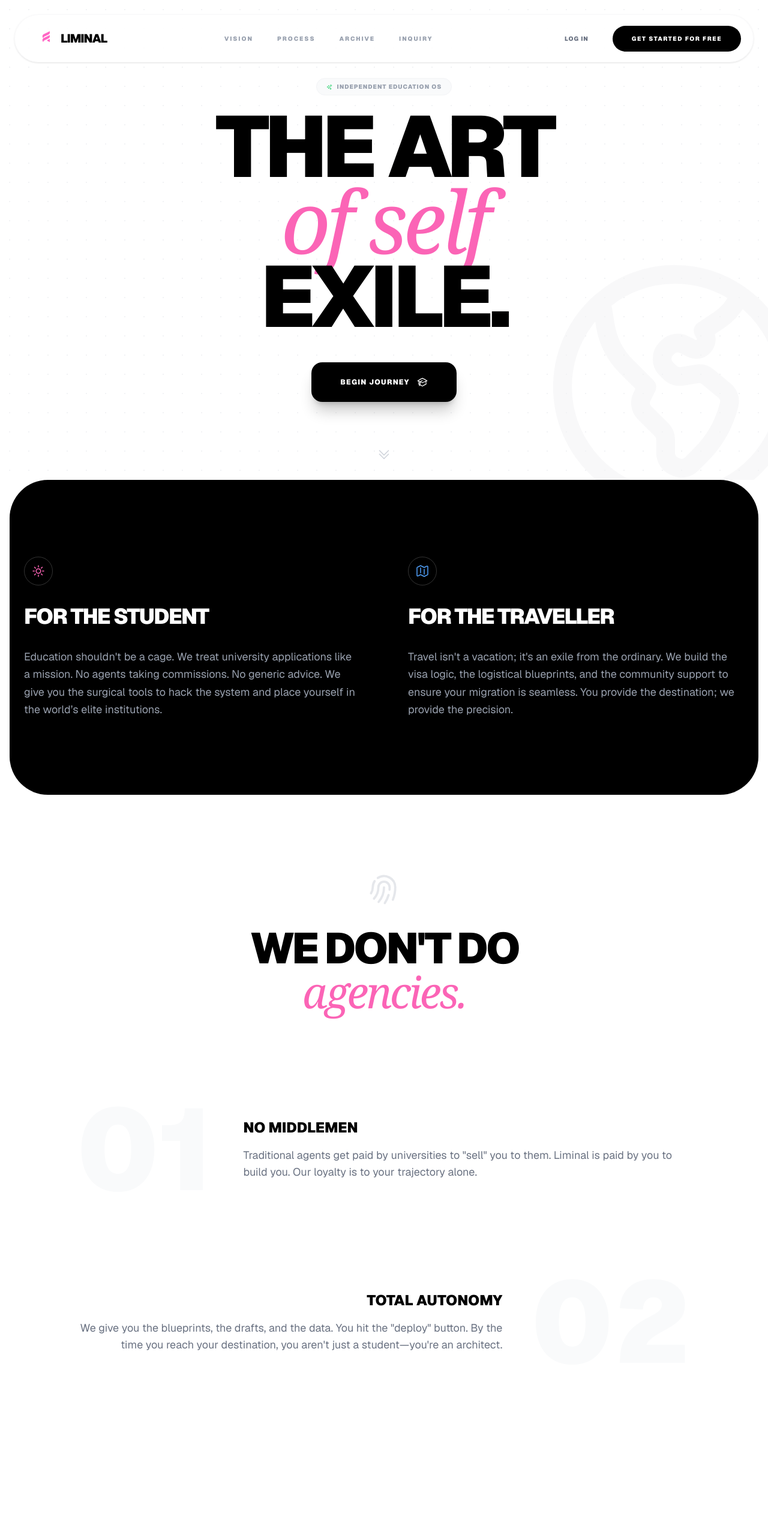
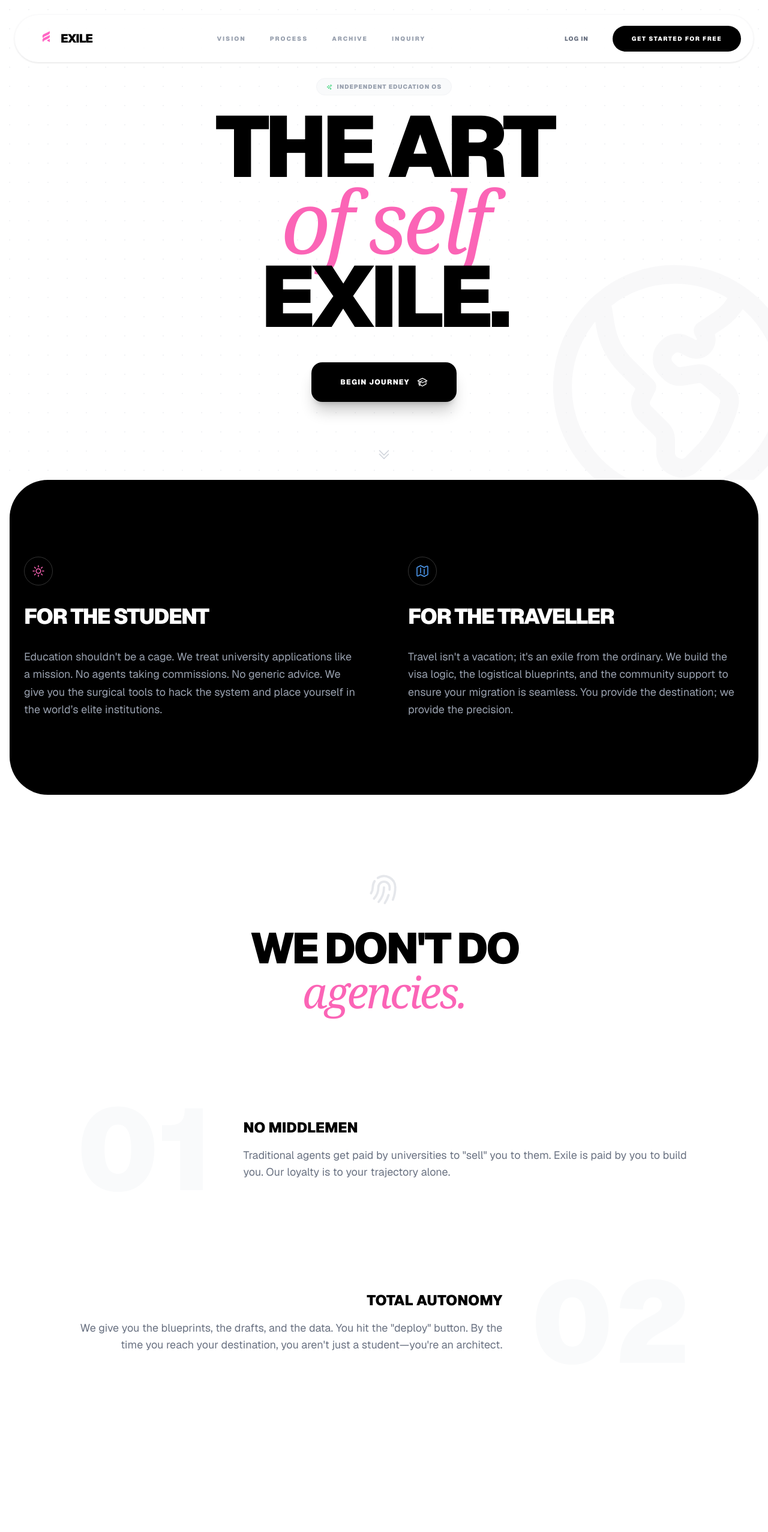
Before and after one commit to Yudeat/Liminal, a Next.js app: page / in a window 1280 px wide. Shown: the top 2554 px of the page at 60% size. Built offline with nearby package versions, Linux system fonts and the light colour scheme; what lightswind would draw is missing.

Commit message:
Fixed name and final it

```diff
--- a/app/Authentication/page.tsx
+++ b/app/Authentication/page.tsx
@@ -102,7 +102,7 @@ export default function LiminalAuth() {
                 value={form.email}
                 onChange={(e) => setForm({...form, email: e.target.value})}
                 className="w-full px-6 py-4 bg-gray-50/50 border border-gray-100 rounded-full text-sm outline-none focus:border-pink-200 focus:bg-white transition-all"
-                placeholder="identity@liminal.com"
+                placeholder="identity@exile.com"
               />
             </div>
 
--- a/app/FAQ.tsx
+++ b/app/FAQ.tsx
@@ -6,24 +6,24 @@ import { HiPlus, HiOutlineArrowLongRight, HiMinus, HiOutlineSparkles } from "rea
 
 const faqs = [
   {
-    question: "What exactly is Liminal?",
-    answer: "Liminal is an end-to-end roadmap for studying abroad. We aren't a traditional agency that takes over your application; we are a digital guide that provides the tools, data, and step-by-step instructions so you can successfully navigate the process yourself."
+    question: "What exactly is Exile?",
+    answer: "Exile is an end-to-end roadmap for studying abroad. We aren't a traditional agency that takes over your application; we are a digital guide that provides the tools, data, and step-by-step instructions so you can successfully navigate the process yourself."
   },
   {
     question: "Can I really handle the application without an agent?",
-    answer: "Absolutely. Most agents use the same public information we’ve digitized. Liminal breaks down complex tasks—like SOP writing, visa filing, and university shortlisting—into manageable daily steps tailored to your specific profile."
+    answer: "Absolutely. Most agents use the same public information we’ve digitized. Exile breaks down complex tasks—like SOP writing, visa filing, and university shortlisting—into manageable daily steps tailored to your specific profile."
   },
   {
     question: "How does the 'Step-by-Step' guidance work?",
-    answer: "Once you check your eligibility, Liminal generates a custom timeline. From 'Day 1: Document Checklist' to 'Day 45: Visa Interview Prep,' we provide templates, tutorials, and AI reviews for every single milestone."
+    answer: "Once you check your eligibility, Exile generates a custom timeline. From 'Day 1: Document Checklist' to 'Day 45: Visa Interview Prep,' we provide templates, tutorials, and AI reviews for every single milestone."
   },
   {
-    question: "Does Liminal help with the Visa process?",
+    question: "Does Exile help with the Visa process?",
     answer: "Yes. We guide you through the financial documentation requirements and provide a 'DIY Visa Kit' that explains exactly how to book your appointment and what to say during your interview."
   },
   {
     question: "What if I get stuck while doing it myself?",
-    answer: "While Liminal is designed for self-sufficiency, you're never alone. You can access our 'Emergency Review' feature where a human expert double-checks your work before you hit submit."
+    answer: "While Exile is designed for self-sufficiency, you're never alone. You can access our 'Emergency Review' feature where a human expert double-checks your work before you hit submit."
   }
 ];
 
--- a/app/Footer.tsx
+++ b/app/Footer.tsx
@@ -47,9 +47,9 @@ export default function Footer() {
           {/* Brand Column */}
           <div className="col-span-2 lg:col-span-1 flex flex-col gap-8">
             <div className="flex items-center gap-2">
-              <Image src="/nav.png" alt="Liminal Logo" width={28} height={28} className="" />
-              <span className="text-xl font-black tracking-tighter uppercase">Liminal</span>
-            </div>
+              <Image src="/nav.png" alt="Exile Logo" width={28} height={28} className="" />
+  <span className="text-lg md:text-xl font-black tracking-tighter uppercase text-black">Exile </span>
+              </div>
             <p className="text-sm text-gray-500 leading-relaxed font-medium max-w-[220px]">
               The operating system for the self-guided student. Built for the bold.
             </p>
@@ -92,7 +92,7 @@ export default function Footer() {
         {/* Bottom Bar */}
         <div className="pt-10 border-t border-gray-50 flex flex-col md:flex-row justify-between items-center gap-8">
           <div className="flex flex-wrap justify-center items-center gap-x-6 gap-y-2 text-[11px] font-bold uppercase tracking-widest text-gray-400">
-            <p>© {currentYear} Liminal Inc.</p>
+            <p>© {currentYear} Exile Inc.</p>
             <div className="hidden md:block h-1 w-1 bg-gray-200 rounded-full" />
             <p className="italic font-serif normal-case text-gray-300">Autonomy in Education.</p>
           </div>
--- a/app/Navbar.tsx
+++ b/app/Navbar.tsx
@@ -91,7 +91,7 @@ export default function LiminalContextualHero() {
         <Image src="/nav.png" alt="logo" fill className="object-contain" />
       </div>
       <span className="text-lg md:text-xl font-black tracking-tighter uppercase text-black">
-        Liminal
+        Exile
       </span>
     </div>
 
--- a/app/Newsletter.tsx
+++ b/app/Newsletter.tsx
@@ -44,7 +44,7 @@ export default function Newsletter() {
               </button>
             </form>
             <p className="mt-4 text-[10px] font-bold uppercase tracking-widest text-gray-400 text-center lg:text-left ml-1">
-              No spam. Just <span className="text-black">Liminal</span> logic.
+              No spam. Just <span className="text-black">Exile</span> logic.
             </p>
           </div>
         </div>
--- a/app/whatIsIt.tsx
+++ b/app/whatIsIt.tsx
@@ -70,7 +70,7 @@ export default function WhatIsLiminal() {
                 <h4 className="text-2xl font-black uppercase mb-4">No Middlemen</h4>
                 <p className="text-gray-500 text-lg">
                   Traditional agents get paid by universities to "sell" you to them.
-                  Liminal is paid by you to build you. Our loyalty is to your trajectory alone.
+                  Exile is paid by you to build you. Our loyalty is to your trajectory alone.
                 </p>
               </div>
             </div>
```
